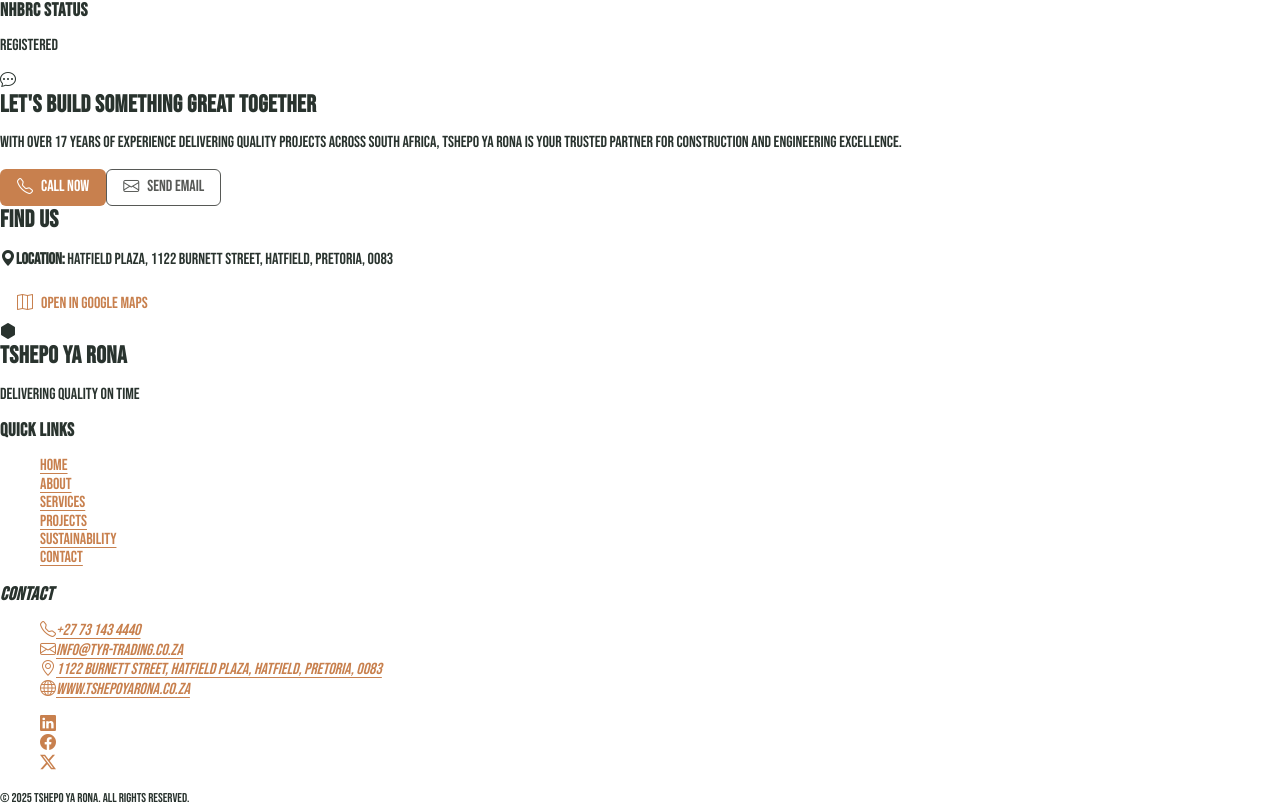
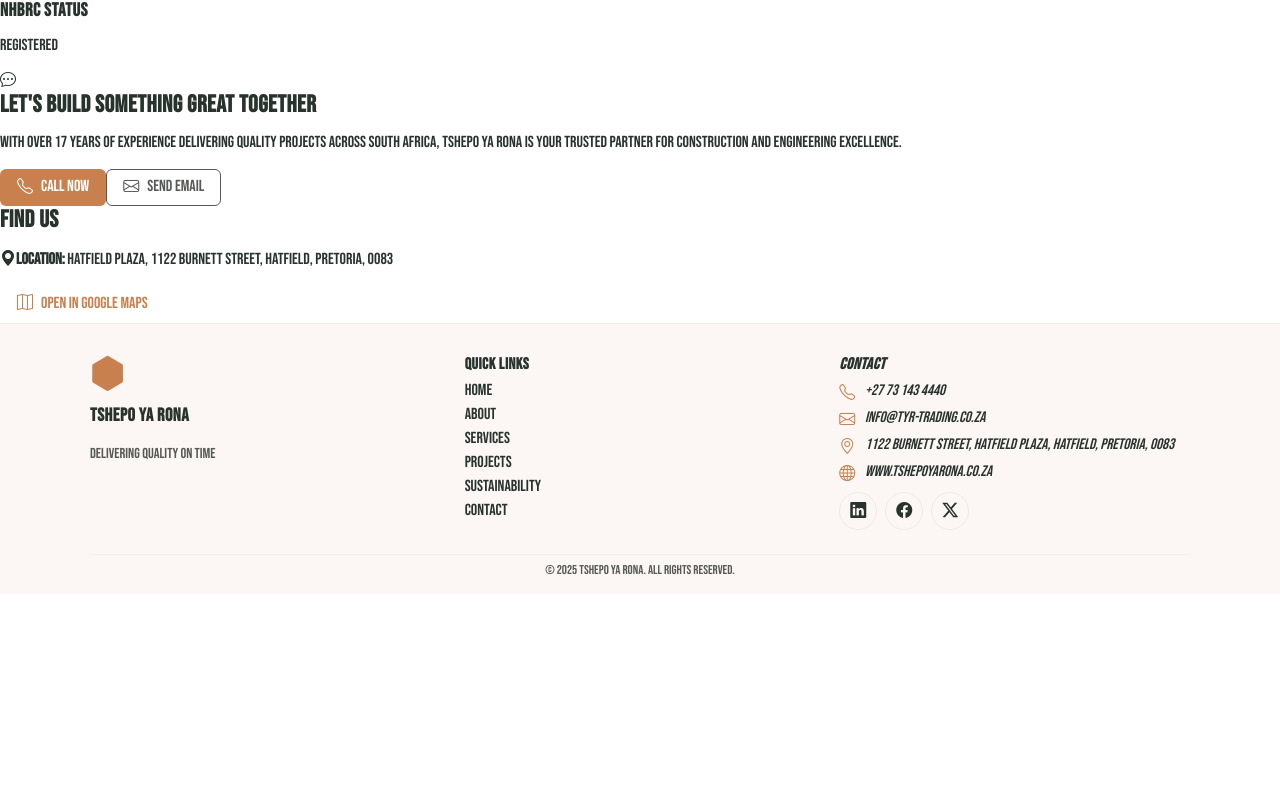
Before and after one commit to UncleSmol/tshepoyarona, a React (Vite) app: page /contact-us in a window 1280 px wide. Shown: the part 1291-2098 px from the top of the page. After the commit the page ends 1885 px from the top, so only its background shows below. Built offline with nearby package versions, Linux system fonts and the light colour scheme.

Commit message:
Footer component styled

```diff
--- a/src/styling/Footer.css
+++ b/src/styling/Footer.css
@@ -0,0 +1,116 @@
+
+/* Footer styles for Tshepo Ya Rona */
+.footer {
+	background: color-mix(in srgb, var(--color-primary) 6%, #fff);
+	color: var(--color-secondary);
+	padding: 2rem 1rem 1rem;
+	border-top: 1px solid rgba(0,0,0,0.04);
+}
+
+.footer__inner {
+	max-width: 1100px;
+	margin: 0 auto;
+	display: grid;
+	grid-template-columns: 1fr 1fr 1fr;
+	gap: 1.5rem;
+	align-items: start;
+	padding-bottom: 1rem;
+}
+
+.footer__brand {
+	display: flex;
+	flex-direction: column;
+	gap: 0.5rem;
+}
+.footer__logo .bi {
+	font-size: 2.2rem;
+	color: var(--color-primary);
+}
+.footer__title {
+	font-size: 1.15rem;
+	color: var(--color-tertiary);
+}
+.footer__tagline {
+	font-size: 0.9rem;
+	color: var(--color-secondary);
+	margin-top: 0.25rem;
+}
+
+.footer__heading {
+	font-size: 1rem;
+	color: var(--color-tertiary);
+	margin-bottom: 0.5rem;
+}
+
+.footer__links,
+.footer__contacts,
+.footer__social {
+	list-style: none;
+	margin: 0;
+	padding: 0;
+}
+
+.footer__links li { margin: 0.35rem 0; }
+.footer__link {
+	color: var(--color-tertiary);
+	text-decoration: none;
+}
+.footer__link:hover,
+.footer__link:focus {
+	color: var(--color-primary);
+}
+
+.footer__contacts .footer__contact-item { margin: 0.35rem 0; }
+.footer__contact-link {
+	display: inline-flex;
+	gap: 0.6rem;
+	align-items: flex-start;
+	color: var(--color-tertiary);
+	text-decoration: none;
+}
+.footer__contact-link i { font-size: 1rem; color: var(--color-primary); margin-top: 2px; }
+.footer__contact-link span { font-size: 0.95rem; }
+
+.footer__social { display: flex; gap: 0.5rem; margin-top: 0.5rem; }
+.footer__social-link {
+	display: inline-flex;
+	align-items: center;
+	justify-content: center;
+	width: 36px;
+	height: 36px;
+	border-radius: 50%;
+	border: 1px solid rgba(0,0,0,0.06);
+	color: var(--color-tertiary);
+	background: transparent;
+	text-decoration: none;
+}
+.footer__social-link i { font-size: 1rem; }
+.footer__social-link:hover,
+.footer__social-link:focus {
+	background: var(--color-primary);
+	color: #fff;
+	border-color: transparent;
+}
+
+.footer__bottom {
+	max-width: 1100px;
+	margin: 0.5rem auto 0;
+	padding-top: 0.5rem;
+	border-top: 1px solid rgba(0,0,0,0.03);
+	display: flex;
+	justify-content: center;
+	color: var(--color-secondary);
+}
+
+/* Responsive: stack sections on smaller widths */
+@media (max-width: 860px) {
+	.footer__inner { grid-template-columns: 1fr 1fr; }
+}
+@media (max-width: 520px) {
+	.footer__inner { grid-template-columns: 1fr; gap: 1rem; }
+	.footer__brand { align-items: flex-start; }
+	.footer__social { gap: 0.4rem; }
+}
+
+/* Small utility tweaks to ensure footer links use global focus styles */
+.footer a:focus-visible { outline-offset: 4px; }
```
